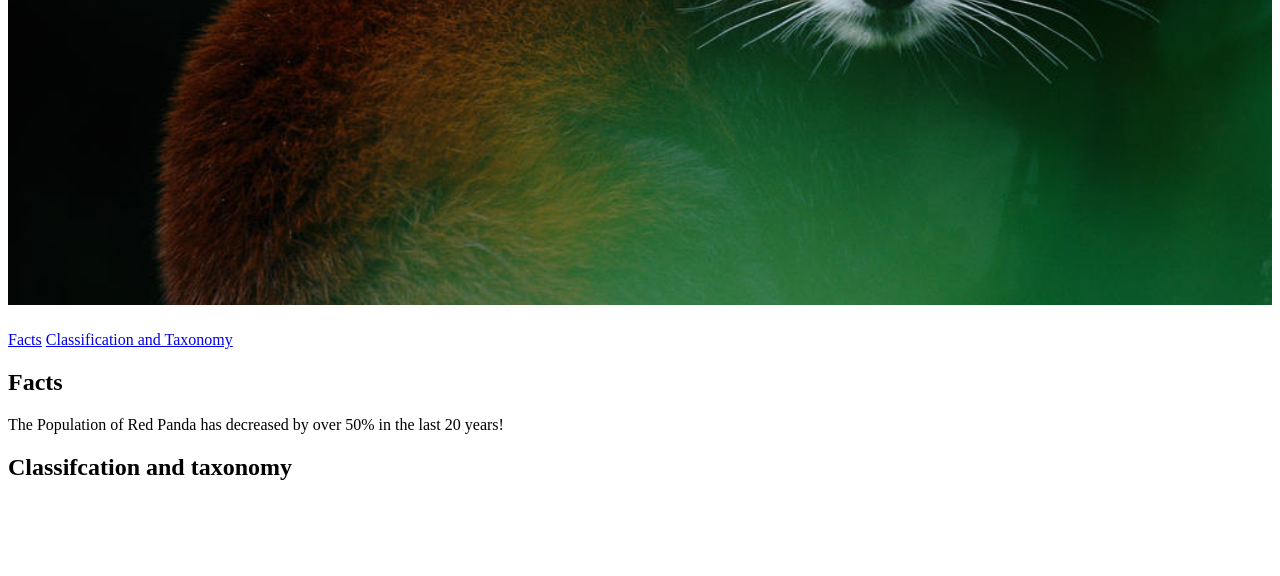
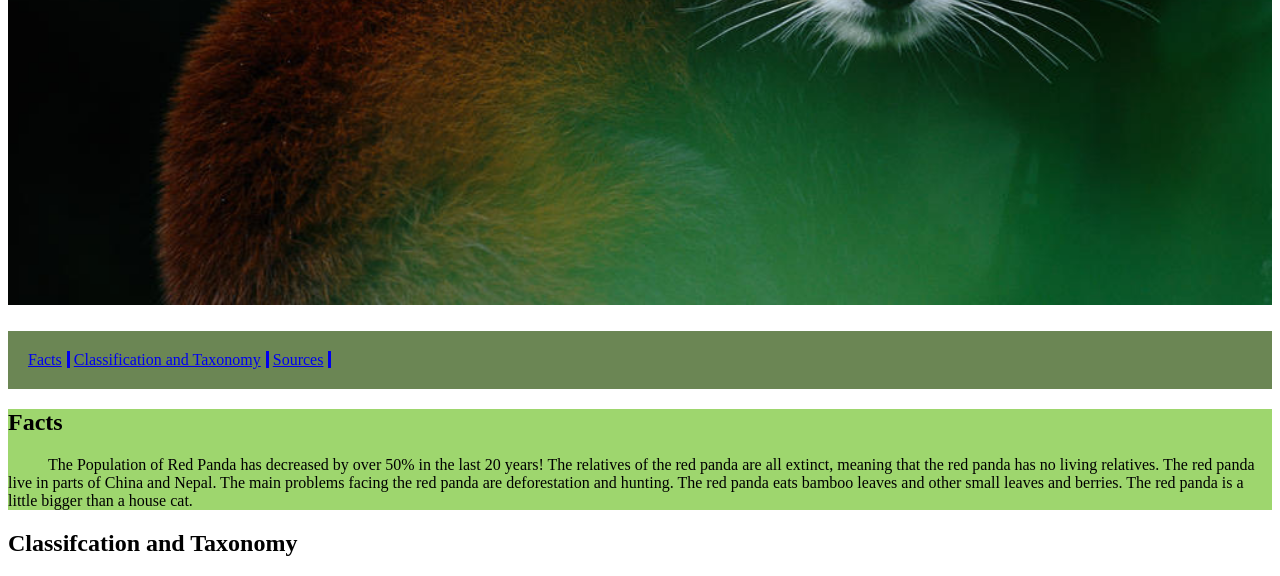
Before and after one commit to RedPanda234/RedPanda234.github.io, a plain HTML site: page index.html in a window 1280 px wide. Shown: the part 461-1037 px from the top of the page. Before the commit the page ends 961 px from the top, so only its background shows below. Drawn offline with Linux system fonts and the light colour scheme.

Commit message:
Update 1

```diff
--- a/index.html
+++ b/index.html
@@ -8,13 +8,16 @@
             <div class="centered" id="imageText">Red Pandas</div>
             </h1>
         </div>
-        <div>
-        <a href="#Facts">Facts</a>
-        <a href="#Class">Classification and Taxonomy</a>
+        <div class="links">
+        <a href="#Facts" class="link">Facts</a>
+        <a href="#Class" class="link">Classification and Taxonomy</a>
+        <a href="Sources.html" class="link">Sources</a>
         </div>
-        <h2 id="Facts">Facts</h2>
-        <p>The Population of Red Panda has decreased by over 50% in the last 20 years!</p>
-        <h2 id="Class">Classifcation and taxonomy</h2>
+        <div class="facts">
+            <h2 id="Facts">Facts</h2>
+            <p style="text-indent: 40px" >The Population of Red Panda has decreased by over 50% in the last 20 years! The relatives of the red panda are all extinct, meaning that the red panda has no living relatives. The red panda live in parts of China and Nepal. The main problems facing the red panda are deforestation and hunting. The red panda eats bamboo leaves and other small leaves and berries. The red panda is a little bigger than a house cat.</p>
+        </div>
+        <h2 id="Class">Classifcation and Taxonomy</h2>
 
     </body>
 
--- a/main.css
+++ b/main.css
@@ -24,3 +24,20 @@
     left: 50%;
     transform: translate(-50%, -50%);
 }
+
+.facts{
+    background-color: #9ED66E
+}
+
+.links{
+    background-color: #6B8654;
+    border-style: solid;
+    border-color: #6B8654;
+    border-width: 20px;
+}
+
+.link{
+    padding-right: 5px;
+    border-color: black;
+    border-right: solid;
+}
```
Also changed, not shown: Sources.html (added, +13 -0 lines).
